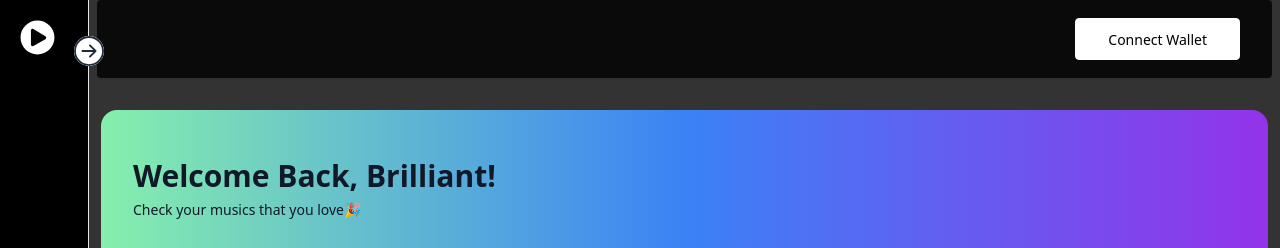
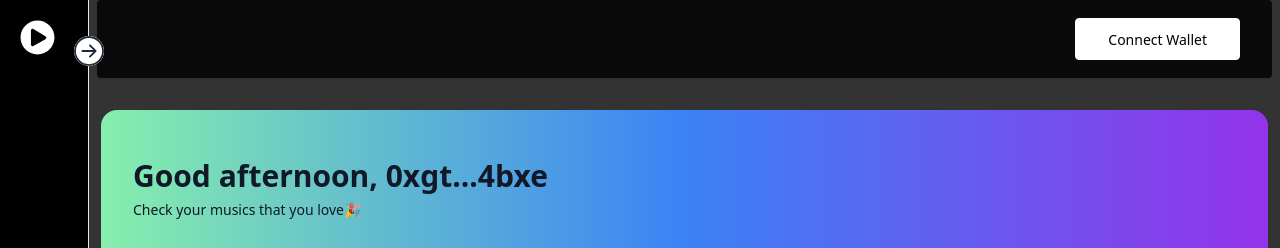
Before and after one commit to kwakyebrilliant/deyplay, a React (Create React App) app: page /library in a window 1280 px wide. Shown: the top 248 px of the page. Built offline with nearby package versions, Linux system fonts and the light colour scheme.

Commit message:
library updates

```diff
--- a/src/component/Pages/Library.js
+++ b/src/component/Pages/Library.js
@@ -5,6 +5,19 @@ import AlbumCard from '../Cards/AlbumCard'
 import MusicCard from '../Cards/MusicCard'
 
 function Library() {
+
+    var myDate = new Date();
+    var hours= myDate.getHours();
+    var greet;
+
+    if (hours < 12)
+        greet =  "morning";
+    else if (hours >= 12 && hours <= 17)
+        greet = "afternoon";
+    else if (hours >= 17 && hours <= 24)
+        greet = "evening";
+
+
     return (
         <div>
             <div className='bg-black/80'>
@@ -23,7 +36,7 @@ function Library() {
                         <div className="sm:justify-between sm:items-center sm:flex">
                         <div className="text-center sm:text-left">
                             <h1 className="text-2xl font-bold text-gray-900 sm:text-3xl">
-                            Welcome Back, Brilliant!
+                            Good {greet}, 0xgt...4bxe
                             </h1>
 
                             <p className="mt-1.5 text-sm text-gray-900">
```
